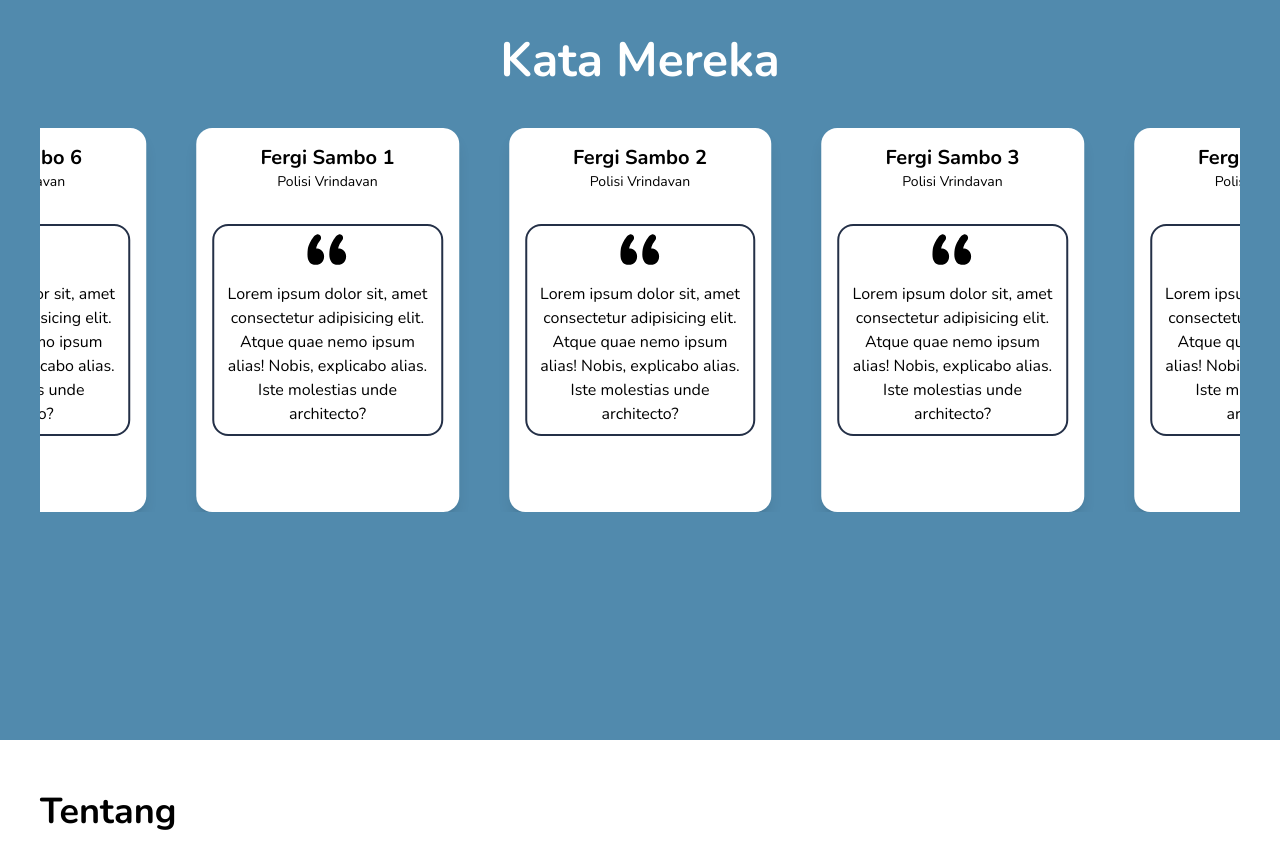
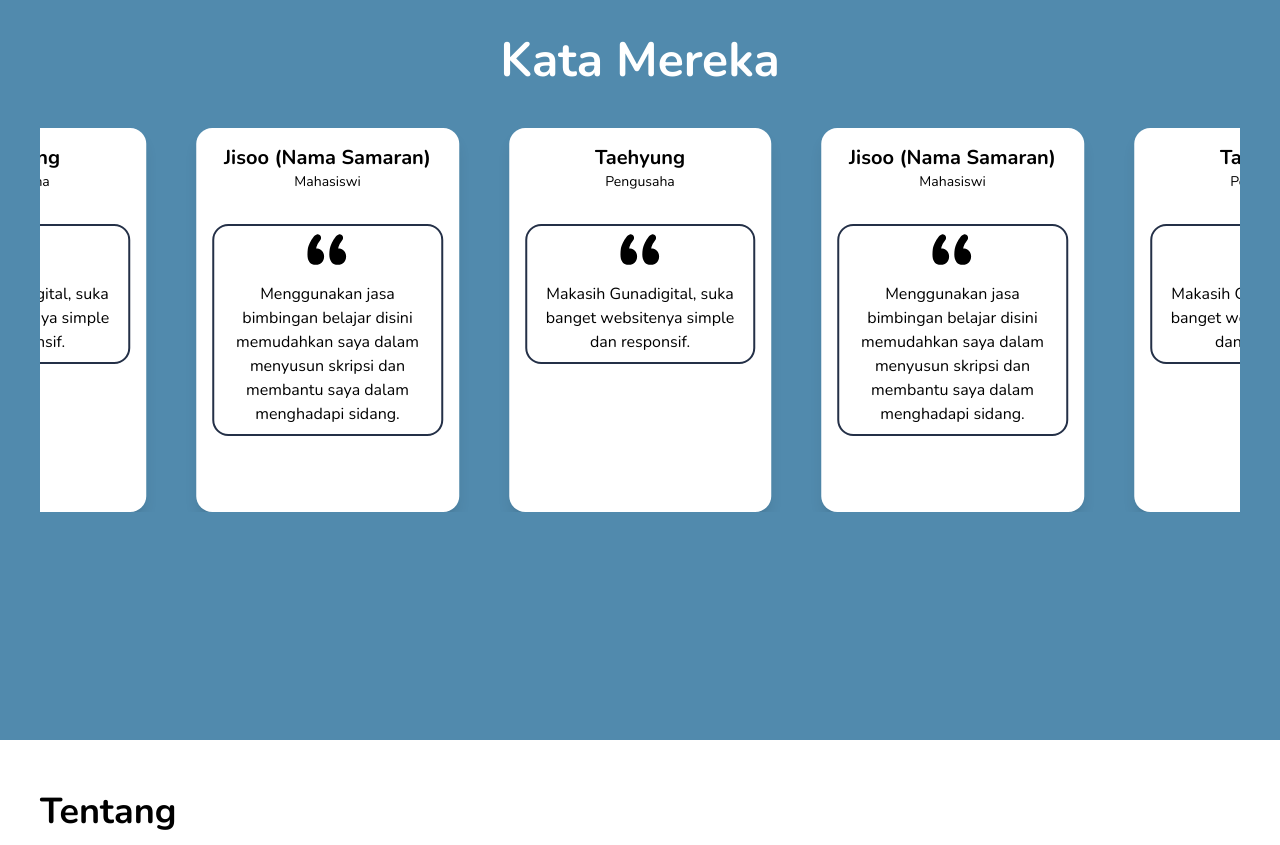
Before and after one commit to gunadigital/gunadigital, a website: page index.html in a window 1280 px wide. Shown: the part 1660-2505 px from the top of the page. Drawn offline with nearby package versions, Linux system fonts and the light colour scheme.

Commit message:
Update index.html

```diff
--- a/index.html
+++ b/index.html
@@ -172,8 +172,8 @@
                 <div class="w-full swiper h-96">
                     <div class="swiper-wrapper">
                         <div class="card swiper-slide">
-                            <h4 class="card-header">Fergi Sambo 1</h4>
-                            <p class="card-text">Polisi Vrindavan</p>
+                            <h4 class="card-header">Jisoo (Nama Samaran)</h4>
+                            <p class="card-text">Mahasiswi</p>
                             <div class="card">
                                 <img
                                     src="assets/svg/quote.svg"
@@ -181,16 +181,13 @@
                                     class="w-10 m-auto mb-4"
                                 />
                                 <p class="card-text">
-                                    Lorem ipsum dolor sit, amet consectetur
-                                    adipisicing elit. Atque quae nemo ipsum
-                                    alias! Nobis, explicabo alias. Iste
-                                    molestias unde architecto?
+                                    Menggunakan jasa bimbingan belajar disini memudahkan saya dalam menyusun skripsi dan membantu saya dalam menghadapi sidang.
                                 </p>
                             </div>
                         </div>
                         <div class="card swiper-slide">
-                            <h4 class="card-header">Fergi Sambo 2</h4>
-                            <p class="card-text">Polisi Vrindavan</p>
+                            <h4 class="card-header">Taehyung</h4>
+                            <p class="card-text">Pengusaha</p>
                             <div class="card">
                                 <img
                                     src="assets/svg/quote.svg"
@@ -198,78 +195,7 @@
                                     class="w-10 m-auto mb-4"
                                 />
                                 <p class="card-text">
-                                    Lorem ipsum dolor sit, amet consectetur
-                                    adipisicing elit. Atque quae nemo ipsum
-                                    alias! Nobis, explicabo alias. Iste
-                                    molestias unde architecto?
-                                </p>
-                            </div>
-                        </div>
-                        <div class="card swiper-slide">
-                            <h4 class="card-header">Fergi Sambo 3</h4>
-                            <p class="card-text">Polisi Vrindavan</p>
-                            <div class="card">
-                                <img
-                                    src="assets/svg/quote.svg"
-                                    alt="quote"
-                                    class="w-10 m-auto mb-4"
-                                />
-                                <p class="card-text">
-                                    Lorem ipsum dolor sit, amet consectetur
-                                    adipisicing elit. Atque quae nemo ipsum
-                                    alias! Nobis, explicabo alias. Iste
-                                    molestias unde architecto?
-                                </p>
-                            </div>
-                        </div>
-                        <div class="card swiper-slide">
-                            <h4 class="card-header">Fergi Sambo 4</h4>
-                            <p class="card-text">Polisi Vrindavan</p>
-                            <div class="card">
-                                <img
-                                    src="assets/svg/quote.svg"
-                                    alt="quote"
-                                    class="w-10 m-auto mb-4"
-                                />
-                                <p class="card-text">
-                                    Lorem ipsum dolor sit, amet consectetur
-                                    adipisicing elit. Atque quae nemo ipsum
-                                    alias! Nobis, explicabo alias. Iste
-                                    molestias unde architecto?
-                                </p>
-                            </div>
-                        </div>
-                        <div class="card swiper-slide">
-                            <h4 class="card-header">Fergi Sambo 5</h4>
-                            <p class="card-text">Polisi Vrindavan</p>
-                            <div class="card">
-                                <img
-                                    src="assets/svg/quote.svg"
-                                    alt="quote"
-                                    class="w-10 m-auto mb-4"
-                                />
-                                <p class="card-text">
-                                    Lorem ipsum dolor sit, amet consectetur
-                                    adipisicing elit. Atque quae nemo ipsum
-                                    alias! Nobis, explicabo alias. Iste
-                                    molestias unde architecto?
-                                </p>
-                            </div>
-                        </div>
-                        <div class="card swiper-slide">
-                            <h4 class="card-header">Fergi Sambo 6</h4>
-                            <p class="card-text">Polisi Vrindavan</p>
-                            <div class="card">
-                                <img
-                                    src="assets/svg/quote.svg"
-                                    alt="quote"
-                                    class="w-10 m-auto mb-4"
-                                />
-                                <p class="card-text">
-                                    Lorem ipsum dolor sit, amet consectetur
-                                    adipisicing elit. Atque quae nemo ipsum
-                                    alias! Nobis, explicabo alias. Iste
-                                    molestias unde architecto?
+                                    Makasih Gunadigital, suka banget websitenya simple dan responsif.
                                 </p>
                             </div>
                         </div>
```
